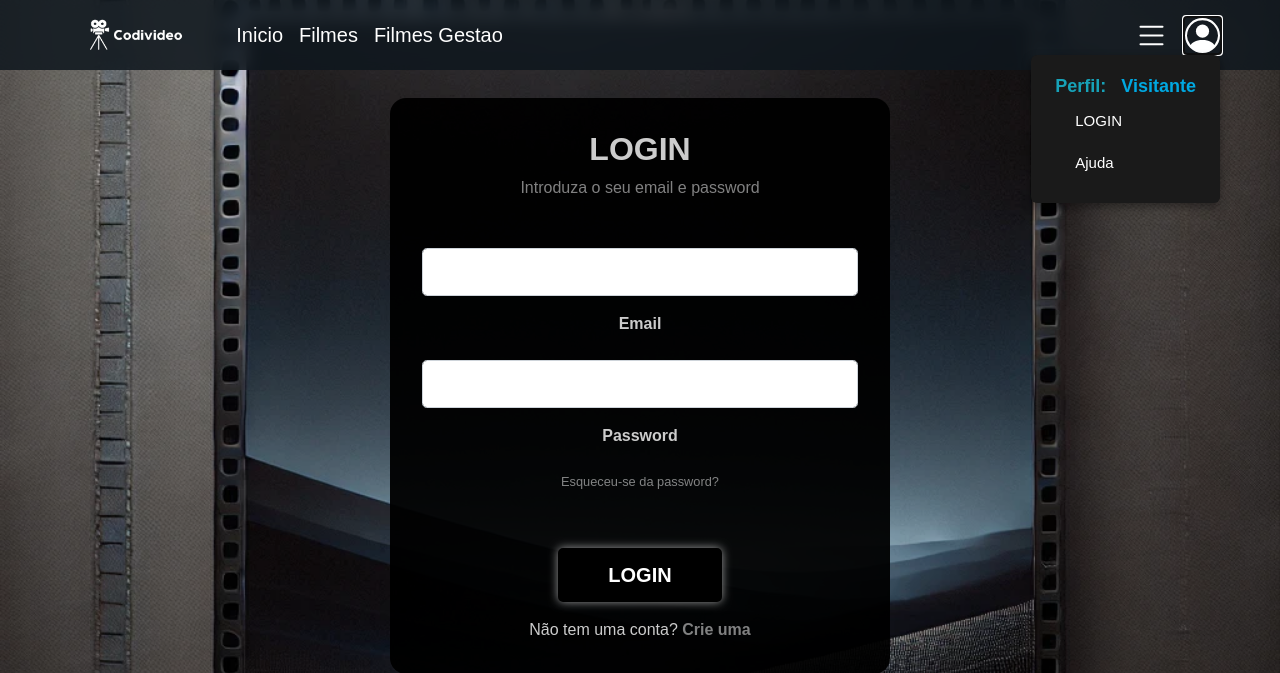
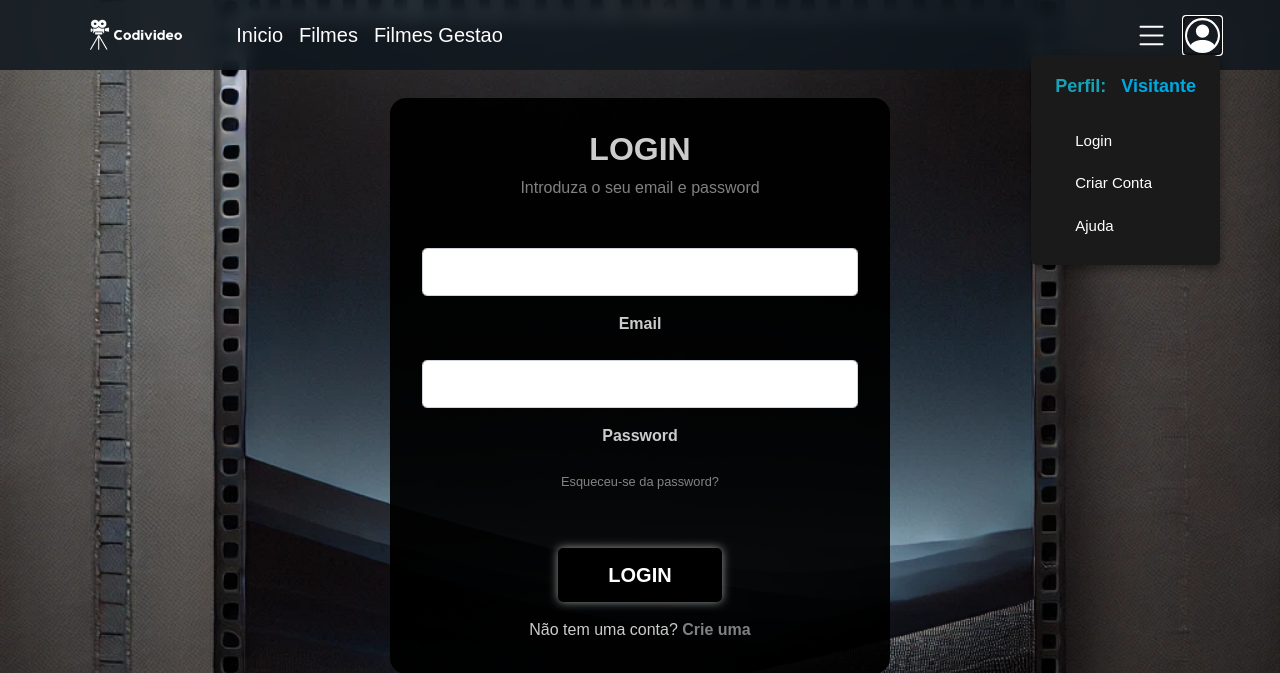
Before and after one commit to mjnesteves/ES2425, a PHP site: page /login.php in a window 1280 px wide, after a click that opens the changed part. Shown: the top 673 px of the page. Run offline with PHP 8.4, Linux system fonts and the light colour scheme; some libraries are stand-ins or nearby versions.

Commit message:
menu utilizador

```diff
--- a/Aplicacao/paginas/editar_utilizador.php
+++ b/Aplicacao/paginas/editar_utilizador.php
@@ -20,9 +20,6 @@
     session_start();
 
     include "../basedados/basedados.h";
-    include './Constantes_Utilizadores.php';
-    include "./funcoesAuxiliares.php";
-
 
     if (isset($_SESSION["idUtilizador"])) {
         $idUtilizador = $_SESSION["idUtilizador"];
--- a/Aplicacao/paginas/funcoesAuxiliares.php
+++ b/Aplicacao/paginas/funcoesAuxiliares.php
@@ -46,8 +46,4 @@ function listaTipoUtilizadorAdmin($tipoUtilizador)
     }
 }
 
-
-
-
-
 ?>
--- a/Aplicacao/paginas/login.php
+++ b/Aplicacao/paginas/login.php
@@ -21,7 +21,7 @@
 <body>
 
   <?php
-  ob_start();
+  //ob_start();
   session_start();
 
   if (isset($_SESSION["idUtilizador"])) {
@@ -32,11 +32,17 @@
     $_SESSION["idUtilizador"] = $idUtilizador;
     $_SESSION["nome"] = $nome;
     $_SESSION["tipoUtilizador"] = $tipoUtilizador;
+    $_SESSION["caminho"] = substr(dirname(__DIR__), strlen($_SERVER['DOCUMENT_ROOT']));;
+    $caminho= $_SESSION["caminho"];
   }
+
 
   ?>
 
-<?php include "./nav_bar_menus.php"; ?>
+  <?php
+  include "./nav_bar_menus.php";
+
+?>
 
   <section class="section-form-login-criar">
     <div class="container-login-criar ">
--- a/Aplicacao/paginas/nav_bar_menus.php
+++ b/Aplicacao/paginas/nav_bar_menus.php
@@ -52,18 +52,73 @@
                 </a>
                 <div class="dropdown-menu dropdown-menu-right dark-dropdown" aria-labelledby="menu2Dropdown">
                     <div class="dropdown-header text-left text-info" style="font-size: 18px; font-weight: bold;">
-                        Perfil:
+
                         <?php
-                        if (isset($_SESSION['nome'])) {
-                            echo '<span style="margin-left: 10px; color: #00a8e1;">' . htmlspecialchars($nome) . '</span>
-                                <a class="dropdown-item" href="./editar_utilizador.php">Atualizar Dados Pessoais</a>
-                                <a class="dropdown-item" href="logout.php">Terminar Sessão</a>
-                                <a class="dropdown-item" href="login.php">Ajuda</a>';
+                        include "./Constantes_Utilizadores.php";
+                        include "./funcoesAuxiliares.php";
+
+                        if (isset($idUtilizador)) {
+
+                            $ficheiroQueChamou = basename($_SERVER['REQUEST_URI']);
+                            echo '
+                            Nome:
+                            <span style="margin-left: 10px; color: #00a8e1;">' . htmlspecialchars($nome) . '</span></br>
+                            Perfil:
+                            <span style="margin-left: 10px; color: #00a8e1;">' . getDescricaoUtilizador($tipoUtilizador) . '</span>
+                            <p></p>';
+
+
+                            if ($tipoUtilizador == ADMINISTRADOR) {
+
+                                echo ' <script> console.log("' .basename($_SERVER['REQUEST_URI']). '")</script>';
+
+                                if ($ficheiroQueChamou=="editar_utilizador.php") {
+                                    echo '
+                                        <a class="dropdown-item" href="./editar_utilizador.php">Gestão de Utilizadores</a>
+                                        <a class="dropdown-item" href="./gestao_reservas.php">Gestão de Reservas</a>
+                                        <a class="dropdown-item" href="./editar_utilizador.php">Gestão de Filmes</a>
+                                        <a class="dropdown-item" href="logout.php">Terminar Sessão</a>';
+                                } else if ($ficheiroQueChamou== 'gestao_utilizadores.php') {
+                                    echo '
+                                        <a class="dropdown-item" href="./editar_utilizador.php">Atualizar Dados Pessoais</a>
+                                        <a class="dropdown-item" href="./gestao_reservas.php">Gestão de Reservas</a>
+                                        <a class="dropdown-item" href="./pagina_gestao_filmes.php">Gestão de Filmes</a>
+                                        <a class="dropdown-item" href="logout.php">Terminar Sessão</a>';
+                                }else if ($ficheiroQueChamou== 'gestao_reservas.php') {
+                                echo '
+                                        <a class="dropdown-item" href="./editar_utilizador.php">Atualizar Dados Pessoais</a>
+                                        <a class="dropdown-item" href="./editar_utilizador.php">Gestão de Utilizadores</a>
+                                        <a class="dropdown-item" href="./editar_utilizador.php">Gestão de Reservas</a>
+                                        <a class="dropdown-item" href="logout.php">Terminar Sessão</a>';
+                                }
+
+                            } else if ($tipoUtilizador == EMPREGADO) {
+
+                                echo '
+                                    <a class="dropdown-item" href="./editar_utilizador.php">Atualizar Dados Pessoais</a>
+                                    <a class="dropdown-item" href="./editar_utilizador.php">Gestão de Reservas</a>
+                                    <a class="dropdown-item" href="./editar_utilizador.php">Gestão de Filmes</a>
+                                    <a class="dropdown-item" href="login.php">Ajuda</a>
+                                    <a class="dropdown-item" href="logout.php">Terminar Sessão</a>';
+                            } else if ($tipoUtilizador == CLIENTE) {
+                                echo '
+                                    <a class="dropdown-item" href="./editar_utilizador.php">Atualizar Dados Pessoais</a>
+                                    <a class="dropdown-item" href="./editar_utilizador.php">Gestão de Reservas</a>
+                                    <a class="dropdown-item" href="login.php">Ajuda</a>
+                                    <a class="dropdown-item" href="logout.php">Terminar Sessão</a>';
+                            } else {
+                            }
                         } else {
-                            echo '<span style="margin-left: 10px; color: #00a8e1;">' . htmlspecialchars("Visitante") . '</span>
-                                <a class="dropdown-item" href="login.php">LOGIN</a>
-                                 <a class="dropdown-item" href="login.php">Ajuda</a>';
+                            echo '
+                            Perfil:
+                            <span style="margin-left: 10px; color: #00a8e1;">Visitante</span>
+                            <p></p>
+                            <a class="dropdown-item" href="login.php">Login</a>
+                            <a class="dropdown-item" href="criar_utilizador.php">Criar Conta</a>
+                            <a class="dropdown-item" href="login.php">Ajuda</a>';
                         }
+
+
                         ?>
                     </div>
 
```
